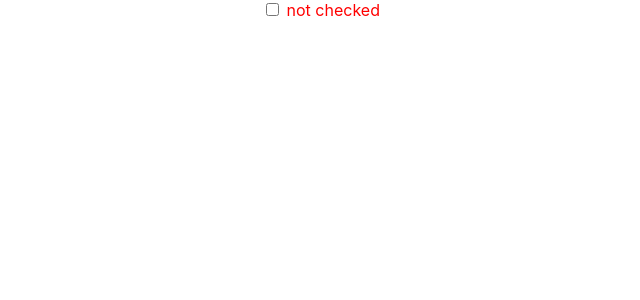
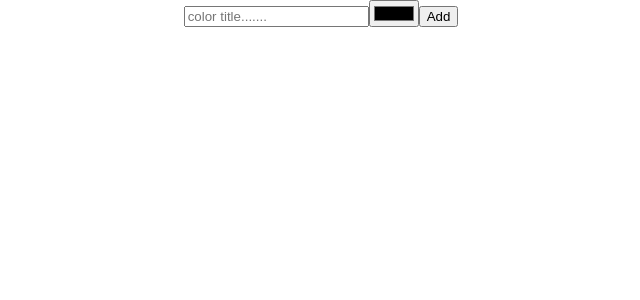
Before and after one commit to harshithgowdakt/html-react-learning, a React (Create React App) app in the folder react-app/: page / in a window 1280 px wide. Shown: the top 300 px of the page, without its empty margins (319-959 px from the left). Built offline with nearby package versions, Linux system fonts and the light colour scheme.

Commit message:
added useRef example

```diff
--- a/react-app/src/App.js
+++ b/react-app/src/App.js
@@ -1,12 +1,26 @@
 import './App.css'
-import { useReducer } from "react";
+import { useRef } from "react";
 
 function App() {
-  const [checked, setChecked] = useReducer(checked => !checked, false);
+  let textTitle = useRef();
+  let hexColor = useRef();
+
+  const submit = (e) => {
+    e.preventDefault();
+    const title = textTitle.current.value;
+    const color = hexColor.current.value;
+    alert(`${title}, ${color}`);
+    textTitle.current.value = "";
+    hexColor.current.value = "";
+  }
+
   return (
     <div className="App">
-      <input type='checkbox' onChange={setChecked}></input>
-      <label> {checked ? 'checked' : 'not checked'}</label>
+      <form onSubmit={submit}>
+        <input type="text" placeholder='color title.......' ref={textTitle}></input>
+        <input type='color' ref={hexColor}></input>
+        <button>Add</button>
+      </form>
     </div>
   );
 }
```
